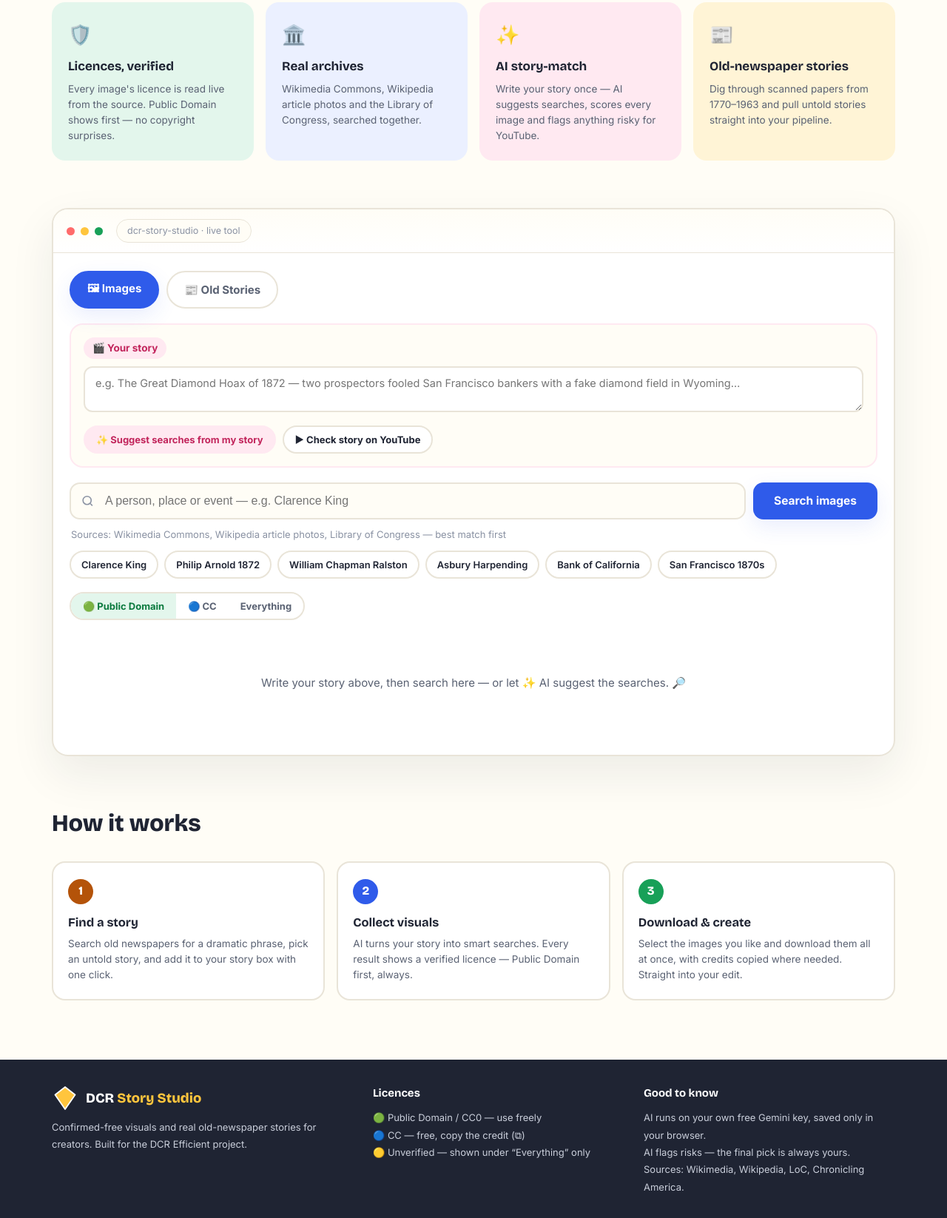
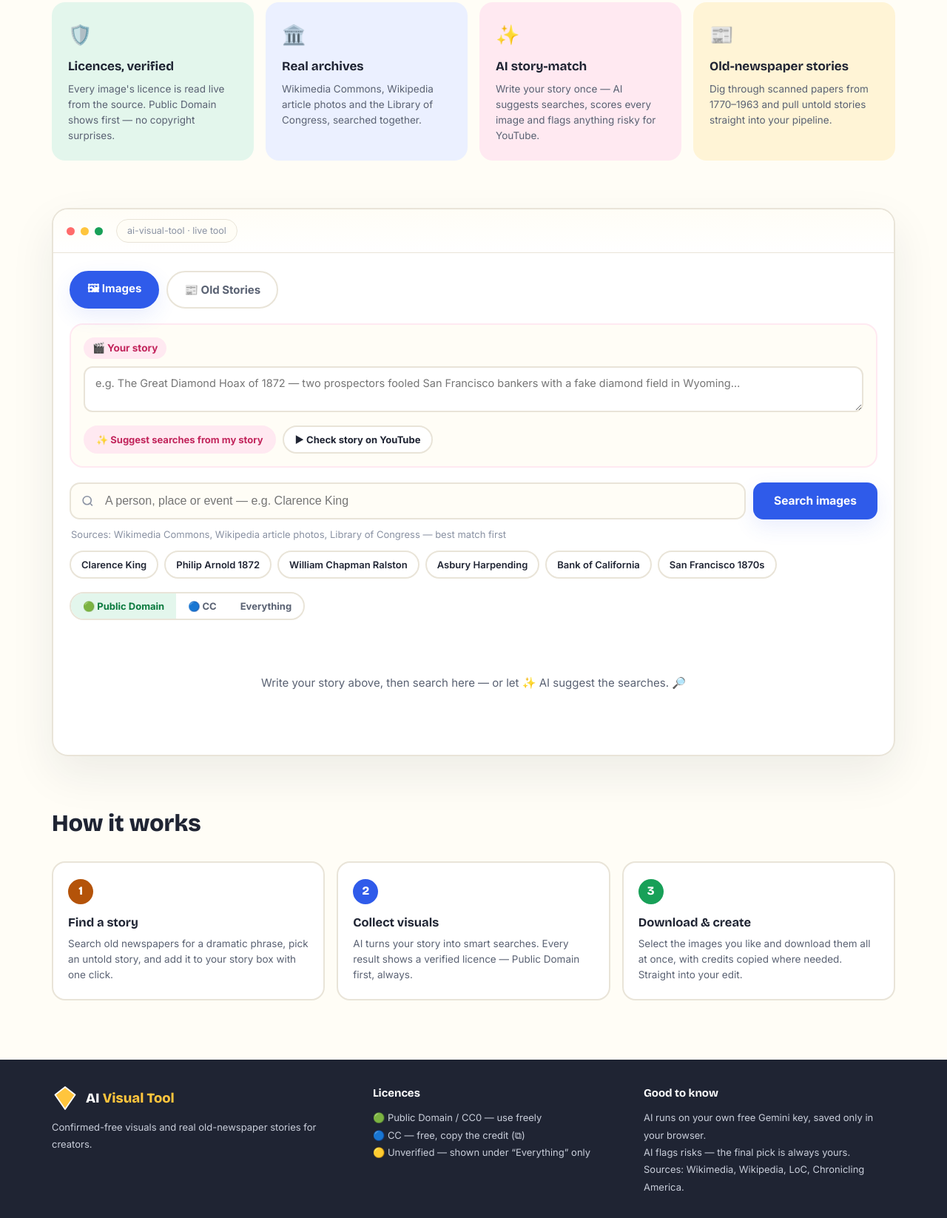
Before and after one commit to Aqib-11/AI-Visual-tool, a plain HTML site: page index.html in a window 1280 px wide. Shown: the part 763-2409 px from the top of the page at 74% size. Drawn offline with nearby package versions, Linux system fonts and the light colour scheme.

Commit message:
Update title and description for AI Visual Tool

```diff
--- a/index.html
+++ b/index.html
@@ -3,8 +3,8 @@
 <head>
 <meta charset="UTF-8">
 <meta name="viewport" content="width=device-width, initial-scale=1.0">
-<meta name="description" content="DCR Story Studio — find confirmed public-domain visuals and real old-newspaper stories for your videos, with AI relevance and safety checks.">
-<title>AI TOOL FOR FREE IMAGE GENERATION— free visuals &amp; old stories for creators</title>
+<meta name="description" content="AI Visual Tool — find confirmed public-domain visuals and real old-newspaper stories for your videos, with AI relevance and safety checks.">
+<title>AI Visual Tool — free visuals &amp; old stories for creators</title>
 <link rel="preconnect" href="https://fonts.googleapis.com">
 <link rel="preconnect" href="https://fonts.gstatic.com" crossorigin>
 <link href="https://fonts.googleapis.com/css2?family=Bricolage+Grotesque:opsz,wght@12..96,600;12..96,700;12..96,800&family=Inter:wght@400;500;600;700&display=swap" rel="stylesheet">
@@ -242,7 +242,7 @@
         <path d="M24 4 L42 18 L24 44 L6 18 Z" fill="#FFC53D" stroke="#1F2433" stroke-width="2.6" stroke-linejoin="round"/>
         <path d="M6 18 H42 M24 4 L16 18 L24 44 L32 18 L24 4" stroke="#1F2433" stroke-width="1.8" stroke-linejoin="round"/>
       </svg>
-      <span class="bname">DCR <em>Story Studio</em></span>
+      <span class="bname">AI <em>Visual Tool</em></span>
     </a>
     <div class="nlinks">
       <a class="nlink" href="#tool" data-tab="images">Find images</a>
@@ -303,7 +303,7 @@
     <div class="appframe">
       <div class="chromebar">
         <span class="cdot cd1"></span><span class="cdot cd2"></span><span class="cdot cd3"></span>
-        <span class="curl">dcr-story-studio · live tool</span>
+        <span class="curl">ai-visual-tool · live tool</span>
       </div>
       <div class="appin">
 
@@ -404,9 +404,9 @@
         <svg class="mark" width="30" height="30" viewBox="0 0 48 48" fill="none">
           <path d="M24 4 L42 18 L24 44 L6 18 Z" fill="#FFC53D" stroke="#fff" stroke-width="2.4" stroke-linejoin="round"/>
         </svg>
-        <span class="bname">DCR <em style="color:#FFC53D;font-style:normal">Story Studio</em></span>
+        <span class="bname">AI <em style="color:#FFC53D;font-style:normal">Visual Tool</em></span>
       </div>
-      <p>Confirmed-free visuals and real old-newspaper stories for creators. Built for the DCR Efficient project.</p>
+      <p>Confirmed-free visuals and real old-newspaper stories for creators.</p>
     </div>
     <div>
       <h4>Licences</h4>
```
